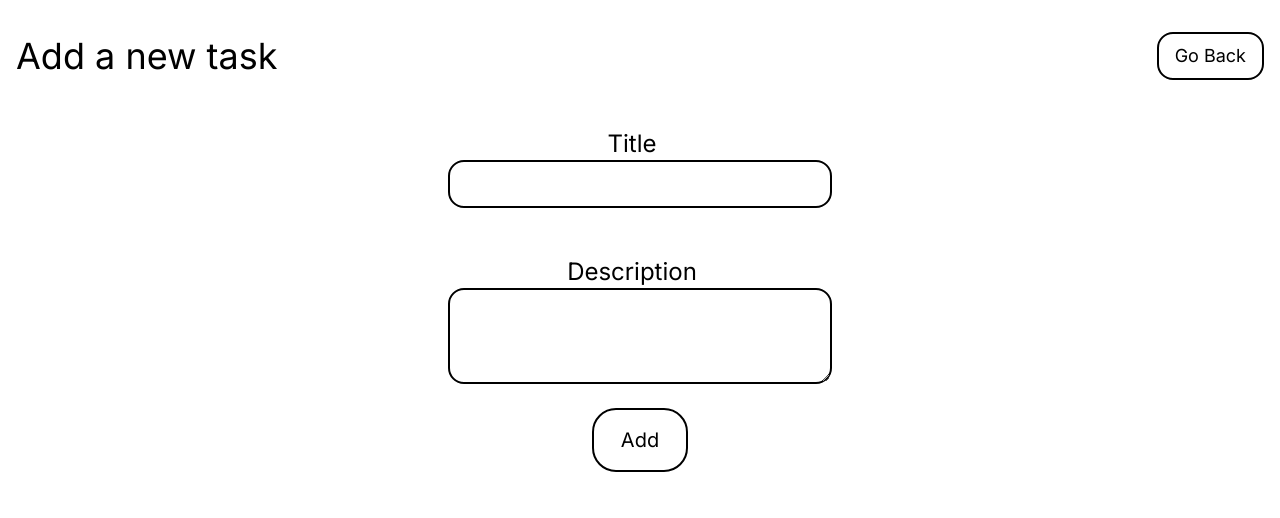
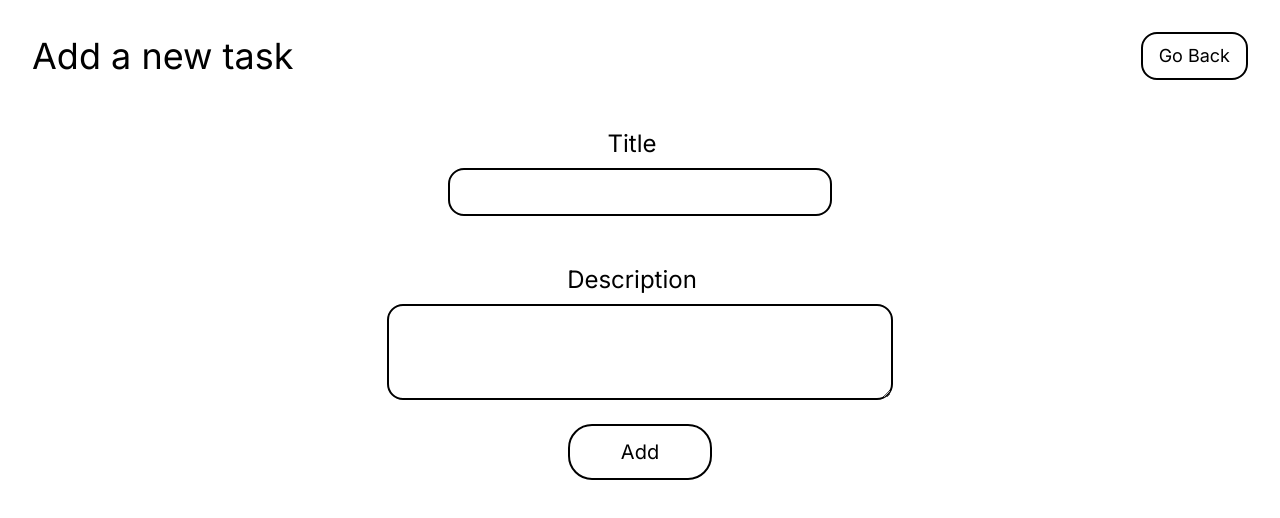
Before and after one commit to jazlan01/todo-next, a Next.js app in the folder todo/: page /new in a window 1280 px wide. Shown: the top 518 px of the page. Built offline with nearby package versions, Linux system fonts and the light colour scheme.

Commit message:
Fixed layout, context and reload issues

```diff
--- a/todo/app/layout.tsx
+++ b/todo/app/layout.tsx
@@ -18,7 +18,7 @@ export default function RootLayout({
   return (
     <html lang="en">
       <body
-        className={` ${inter.className} container mx-auto p-4 pt-8 pb-24 dark:text-white light:text-black h-screen overflow-scroll`}
+        className={` ${inter.className} container w-screen h-screen text-white dark:text-black`}
       >
         {children}
       </body>
--- a/todo/app/new/layout.tsx
+++ b/todo/app/new/layout.tsx
@@ -15,7 +15,7 @@ export default function NewLayout({ children }: { children: React.ReactNode }) {
   return (
     <html lang="en">
       <body
-        className={` ${inter.className} container mx-auto p-4 pt-8 pb-24 dark:text-white light:text-black h-screen overflow-scroll`}
+        className={` ${inter.className} container w-screen h-screen text-white dark:text-black`}
       >
         <ContextProvider>{children}</ContextProvider>
       </body>
--- a/todo/app/new/page.tsx
+++ b/todo/app/new/page.tsx
@@ -2,9 +2,11 @@
 import { Context } from "@/common/context";
 import { useContext, useState } from "react";
 import Link from "next/link";
-import { redirect } from 'next/navigation'
+import { useRouter } from 'next/navigation'
 
 export default function NewItem() {
+
+  const router = useRouter();
 
   const { addItem } = useContext(Context);
 
@@ -14,32 +16,32 @@ export default function NewItem() {
   const onClickHandler = () => {
     console.log(title, description);
     addItem(title, description);
-        redirect('/');
+    router.push('/');
   }
 
-    const onTitleChange = (e : any) => {
+  const onTitleChange = (e: any) => {
     setTitle(e.target.value);
   };
 
-    const onDescriptionChange = (e : any) => {
+  const onDescriptionChange = (e: any) => {
     setDescription(e.target.value);
   };
 
   return (
     <>
+      <div className="p-8 pt-8 pb-24 dark:text-white dark:bg-black text-black w-screen h-screen overflow-scroll">
         <header className="flex justify-between items-center mb-6">
           <h1 className="text-xl lg:text-4xl">Add a new task</h1>
           <Link href="/" className="text-md lg:text-lg border-2 border-black dark:border-slate-400 rounded-2xl px-4 py-2 hover:bg-cyan-600 dark:drop-shadow-2xl dark:shadow-slate-400">Go Back</Link>
-
         </header>
         <main className="flex flex-col justify-between h-full pt-6">
-
           <form className="flex flex-col h-fit items-center">
-                <span className="text-2xl mr-4">Title</span> <input type="text" name="title" id="title" className="w-fit lg:w-96 border-2 border-black rounded-2xl h-12 mb-6 p-4" onChange={onTitleChange}/> <br />
-                <span className="text-2xl mr-4 align-top">Description</span> <textarea name="description" id="description" className="w-fit lg:w-96 border-2 border-black rounded-2xl h-24 p-4" onChange={onDescriptionChange}/> <br />
-                <button type="button" className="h-16 w-24 border-2 border-black rounded-3xl text-xl hover:bg-slate-300" onClick={onClickHandler}>Add</button>
+            <span className="text-2xl mr-4 mb-2">Title</span> <input type="text" name="title" id="title" className="w-fit lg:w-96 border-2 border-black rounded-2xl h-12 mb-6 p-4 dark:border-white dark:bg-black" onChange={onTitleChange} /> <br />
+            <span className="text-2xl mr-4 mb-2 align-top">Description</span> <textarea name="description" id="description" className="w-max lg:w-5/12 border-2 border-black rounded-2xl h-24 p-4 dark:bg-black dark:border-white" onChange={onDescriptionChange} /> <br />
+            <button type="button" className="h-14 w-36 border-2 border-black rounded-3xl text-xl hover:bg-slate-300 dark:bg-white dark:text-black" onClick={onClickHandler}>Add</button>
           </form>
         </main>
+      </div>
     </>
   );
 }
--- a/todo/app/page.tsx
+++ b/todo/app/page.tsx
@@ -6,15 +6,17 @@ export default function Home() {
 
   return (
     <>
-    <header className="flex justify-between items-center mb-6">
+    <div className="p-8 pt-8 pb-24 dark:text-white dark:bg-black text-black w-screen h-screen overflow-scroll">
+      <header className="flex justify-between items-center mb-6 ">
         <h1 className="text-4xl">Tasks</h1>
         <Link href="/new" className="border-2 border-black dark:border-slate-400 rounded-2xl px-4 py-2 hover:bg-cyan-600 dark:drop-shadow-2xl dark:shadow-slate-400">Create New</Link>
       </header>
-    <main className="flex flex-col justify-between h-full" >
+      <main className="flex flex-col justify-between h-full " >
         <ContextProvider>
           <ItemList />
         </ContextProvider>
       </main>
+    </div>
     </>
   )
 }
```
Lines whose indentation alone changed are shown as unchanged.
